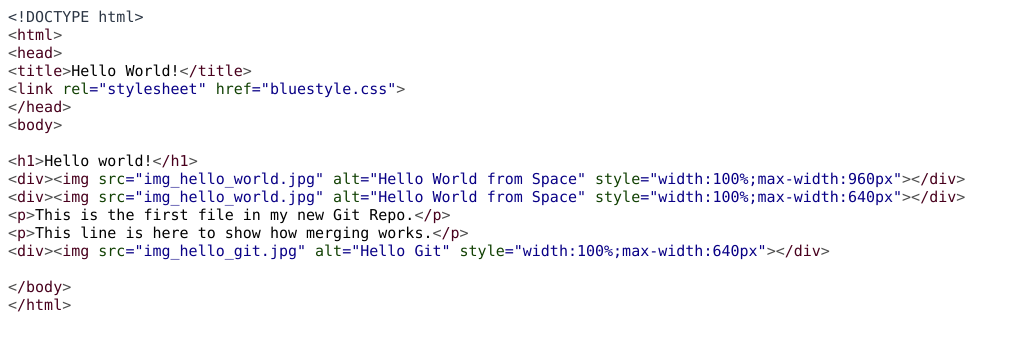
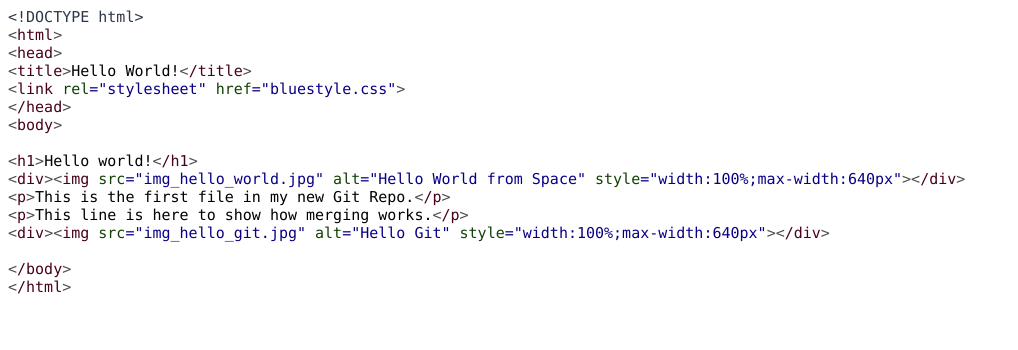
Before and after one commit to mingliu-tahirih/hello-world, a plain HTML site: page index.html in a window 1280 px wide. Shown: the whole page, without its empty margins (0-1018 px from the left). Drawn offline with Linux system fonts and the light colour scheme.

Commit message:
Update index.html

```diff
--- a/index.html
+++ b/index.html
@@ -34,7 +34,6 @@
 <p class="p2"><span class="s2">&lt;</span><span class="s1">body</span><span class="s2">&gt;</span></p>
 <p class="p5"><span class="s5"></span><br></p>
 <p class="p3"><span class="s2">&lt;</span><span class="s3">h1</span><span class="s2">&gt;</span><span class="s1">Hello world!</span><span class="s2">&lt;</span><span class="s3">/h1</span><span class="s2">&gt;</span></p>
-<p class="p6"><span class="s6">&lt;</span><span class="s7">div</span><span class="s6">&gt;&lt;</span><span class="s7">img</span><span class="s8"> src</span><span class="s5">="img_hello_world.jpg"</span><span class="s8"> alt</span><span class="s5">="Hello World from Space"</span><span class="s8"> style</span><span class="s5">="width:100%;max-width:960px"</span><span class="s6">&gt;&lt;</span><span class="s7">/div</span><span class="s6">&gt;</span></p>
 <p class="p4"><span class="s2">&lt;</span><span class="s3">div</span><span class="s2">&gt;&lt;</span><span class="s3">img</span><span class="s4"> src</span><span class="s1">="img_hello_world.jpg"</span><span class="s4"> alt</span><span class="s1">="Hello World from Space"</span><span class="s4"> style</span><span class="s1">="width:100%;max-width:640px"</span><span class="s2">&gt;&lt;</span><span class="s3">/div</span><span class="s2">&gt;</span></p>
 <p class="p3"><span class="s2">&lt;</span><span class="s3">p</span><span class="s2">&gt;</span><span class="s1">This is the first file in my new Git Repo.</span><span class="s2">&lt;</span><span class="s3">/p</span><span class="s2">&gt;</span></p>
 <p class="p3"><span class="s2">&lt;</span><span class="s3">p</span><span class="s2">&gt;</span><span class="s1">This line is here to show how merging works.</span><span class="s2">&lt;</span><span class="s3">/p</span><span class="s2">&gt;</span></p>
```
